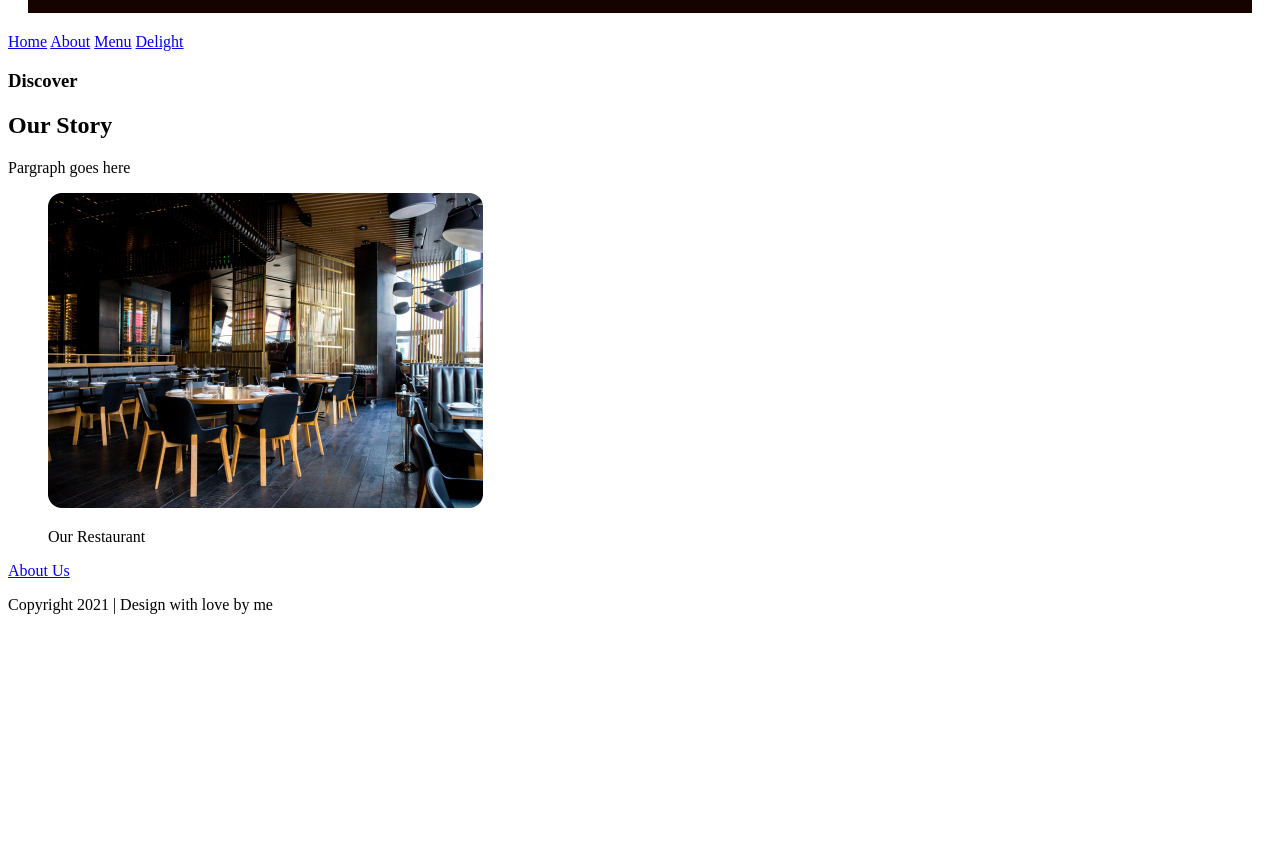
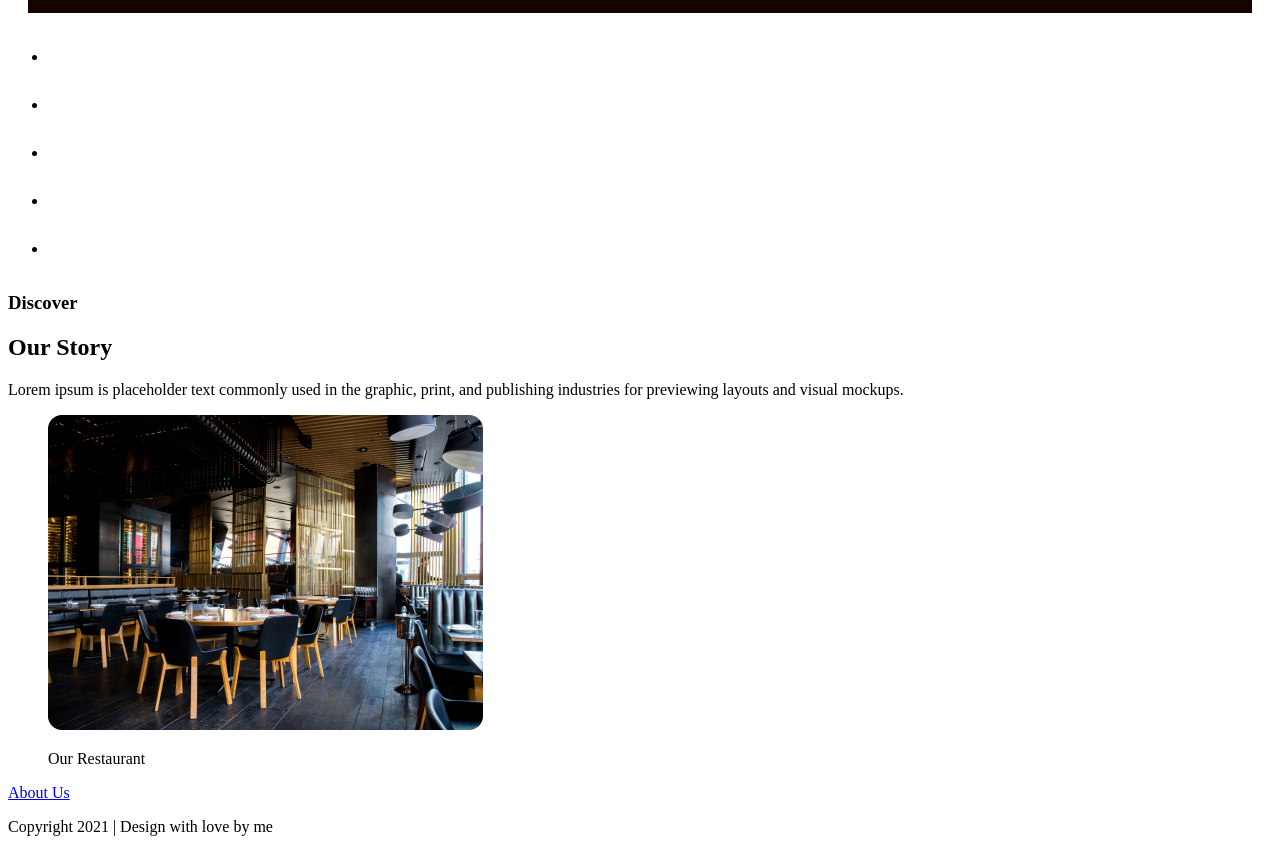
Before and after one commit to Angela4200/Web-design2-repository-2022, a plain HTML site: page index.html in a window 1280 px wide. Shown: the part 55-907 px from the top of the page. Before the commit the page ends 800 px from the top, so only its background shows below. Drawn offline with Linux system fonts and the light colour scheme.

Commit message:
Navigation layout

```diff
--- a/index.html
+++ b/index.html
@@ -18,12 +18,18 @@
             <a class="brand" href="/">The Place</a>
         </header>
         <header>
-            <nav>
-                <a href="/home/">Home</a>
-                <a href="/About Us/">About</a>
-                <a href="/Menu/">Menu</a>
-                <a href="/Delight/">Delight</a>
-            </nav>
+            <section class="layout">
+                <div class="navigation">
+                    <ul>
+                    <nav>
+                        <li><a href="/Welcome/">Welcome</a></li>
+                        <li><a href="/Menu/">Menu</a></li>
+                        <li><a href="/Reservations/">Reservations</a></li>
+                        <li><a href="/News/">News</a></li>
+                        <li><a href="/Contact">Contact</a></li>
+                    </nav>
+                    </ul>
+                </div>
         </header>
     <section>
         <article>
@@ -32,7 +38,7 @@
             </header>
         <aside>
             <h2>Our Story</h2>
-            <p>Pargraph goes here</p>
+            <p>Lorem ipsum is placeholder text commonly used in the graphic, print, and publishing industries for previewing layouts and visual mockups.</p>
         </aside>
             <figure>
                 <img src="assets/our-story.jpg" alt="image"/>
--- a/styles/mystyles.css
+++ b/styles/mystyles.css
@@ -8,3 +8,43 @@
     color: white;
     text-transform: uppercase;
 }
+
+/* navigation starts */
+.navigation {
+flex: 30%;
+}
+
+div.navigation ul li a {
+color:white;
+display: flex;
+position: relative;
+z-index:1;
+padding: 3rem;
+font-family: marker felt thin;
+}
+
+/* style the tab */
+div.navigation ul li a{
+    overflow: hidden;
+    border: 1px solid #fec802;
+    background-color: #fec802;
+}
+
+/* style the buttons inside the tab */
+div.navigation ul li a {
+    background-color: inherit;
+    border: none;
+    outline: none;
+    cursor: pointer;
+    padding: 14px 16px;
+    transition: 0.3s;
+    font-size: 17px;
+}
+
+/* change background color of buttons on hover */
+div.navigation ul li a:hover {
+    background-color: #dfc8d1;
+    color: #800000;
+}
+
+/* navigation ends */
```
